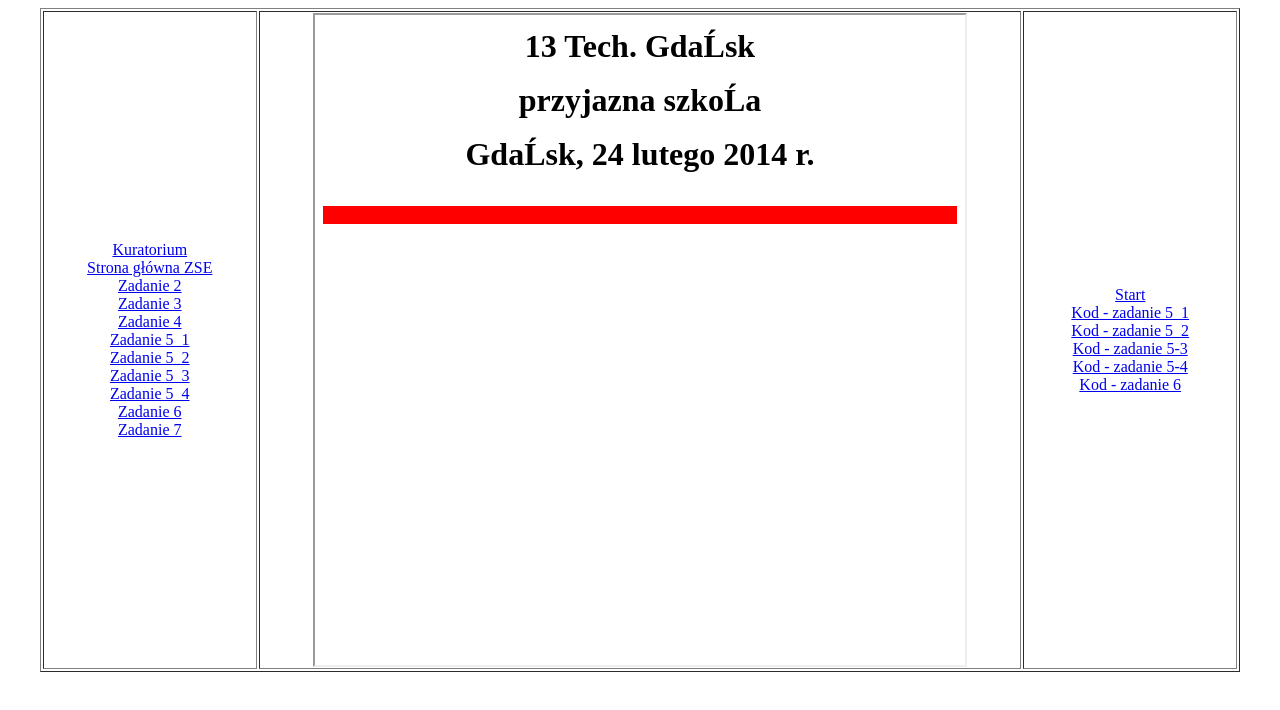
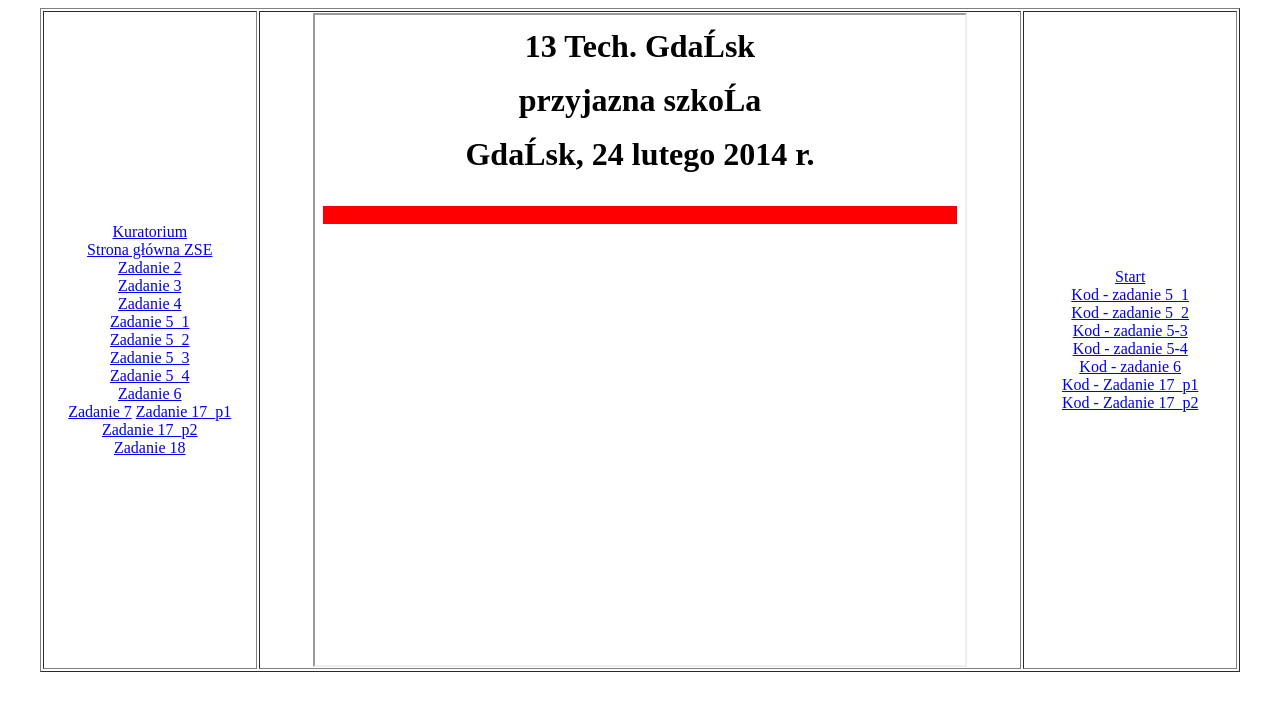
Before and after one commit to KsawZych/CSS-cz2, a plain HTML site: page index.html in a window 1280 px wide. Drawn offline with Linux system fonts and the light colour scheme.

Commit message:
Update index.html

```diff
--- a/index.html
+++ b/index.html
@@ -24,8 +24,16 @@
             <a href="Zych_Z5_2.html" target="strony">Zadanie 5_2</a><br>
             <a href="Zych_Z5_3.html" target="strony">Zadanie 5_3</a><br>
             <a href="Zych_Z5_4.html" target="strony">Zadanie 5_4</a><br>
+
             <a href="Z6.html" target="strony">Zadanie 6</a><br>
+
             <a href="ZYCH_Z7.html" target="strony">Zadanie 7</a>
+
+            <a href="zych_Z17_p1.html" target="strony">Zadanie 17_p1</a><br>
+
+            <a href="Zych_Z17_p2.html" target="strony">Zadanie 17_p2</a><br>
+
+            <a href="Zych_Z18.html" target="strony">Zadanie 18</a><br>
 
             </td>
 
@@ -38,7 +46,12 @@
             <a href="Zych_Z5_2_kod.html" target="strony">Kod - zadanie 5_2</a> <br>
             <a href="Zych_Z5_3_kod.html" target="strony">Kod - zadanie 5-3</a> <br>
             <a href="Zych_Z5_4_kod.html" target="strony">Kod - zadanie 5-4</a> <br>
-            <a href="Zych_Z6_kod.html" target="strony">Kod - zadanie 6</a>
+
+            <a href="Zych_Z6_kod.html" target="strony">Kod - zadanie 6</a> <br>
+
+            <a href="Zych_Z17_p1_kod.html" target="strony">Kod - Zadanie 17_p1</a> <br>
+
+            <a href="Zych_Z17_p2_kod.html" target="strony">Kod - Zadanie 17_p2</a> <br>
         </td>
 
         </tr>
```
